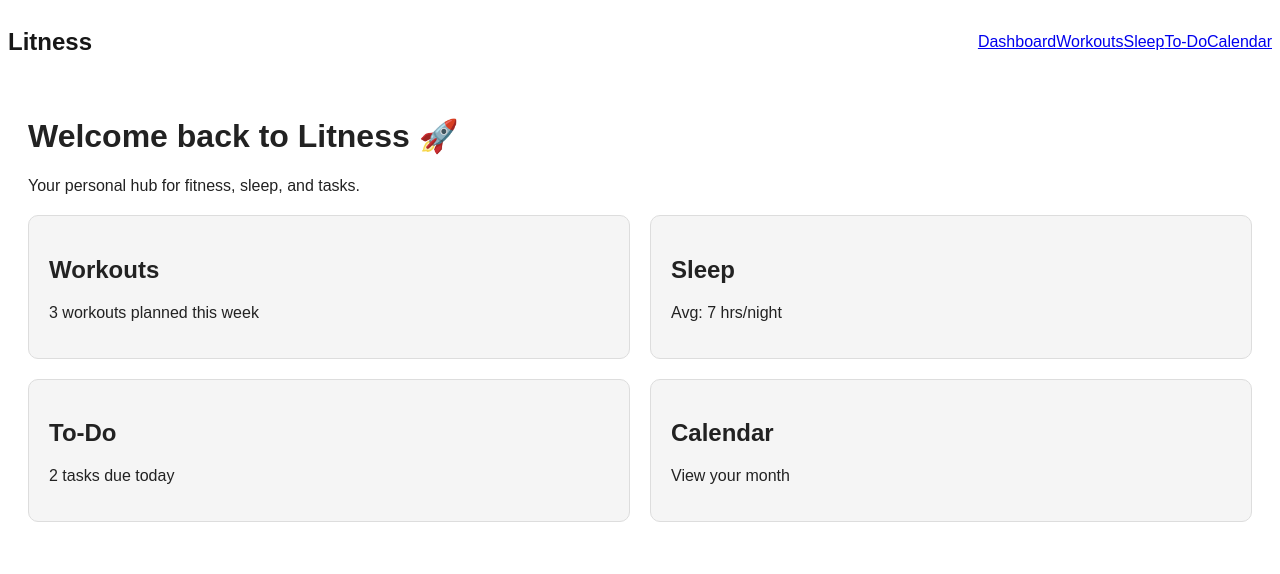
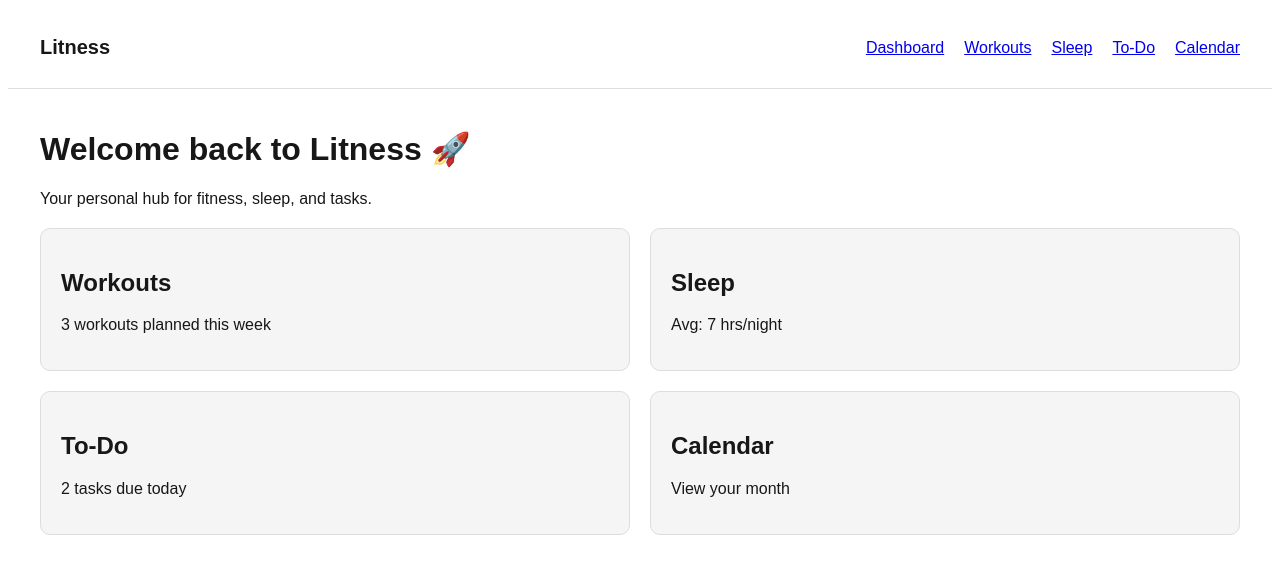
Before and after one commit to nafisurr1/litness, a Next.js app: page / in a window 1280 px wide. Shown: the top 574 px of the page. Built offline with nearby package versions, Linux system fonts and the light colour scheme.

Commit message:
Cleaned up homepage and added border

```diff
--- a/app/layout.js
+++ b/app/layout.js
@@ -1,17 +1,46 @@
+// app/layout.js
+import Link from "next/link";
 import "./globals.css";
-import Navbar from "../components/Navbar";
 
 export const metadata = {
   title: "Litness",
-  description: "Track workouts, sleep, and to-do tasks",
+  description: "Your personal hub for fitness, sleep, and tasks",
 };
 
 export default function RootLayout({ children }) {
   return (
     <html lang="en">
       <body>
-        <Navbar />
-        {children}
+        {/* Header */}
+        <header style={{ borderBottom: "1px solid #ddd", background: "#fff" }}>
+          <div
+            style={{
+              maxWidth: "1200px",
+              margin: "0 auto",
+              display: "flex",
+              alignItems: "center",
+              justifyContent: "space-between",
+              padding: "15px 20px",
+            }}
+          >
+            {/* Logo */}
+            <h1 style={{ fontSize: "20px", fontWeight: "bold" }}>Litness</h1>
+
+            {/* Navigation */}
+            <nav style={{ display: "flex", gap: "20px" }}>
+              <Link href="/">Dashboard</Link>
+              <Link href="/workouts">Workouts</Link>
+              <Link href="/sleep">Sleep</Link>
+              <Link href="/to-do">To-Do</Link>
+              <Link href="/calendar">Calendar</Link>
+            </nav>
+          </div>
+        </header>
+
+        {/* Page content */}
+        <main style={{ maxWidth: "1200px", margin: "0 auto", padding: "20px" }}>
+          {children}
+        </main>
       </body>
     </html>
   );
--- a/app/page.js
+++ b/app/page.js
@@ -1,8 +1,9 @@
+// app/page.js
 import Link from "next/link";
 
 export default function Dashboard() {
   return (
-    <div style={{ padding: "20px", backgroundColor: "white", color: "#222", minHeight: "100vh" }}>
+    <div>
       <h1>Welcome back to Litness 🚀</h1>
       <p>Your personal hub for fitness, sleep, and tasks.</p>
 
```
